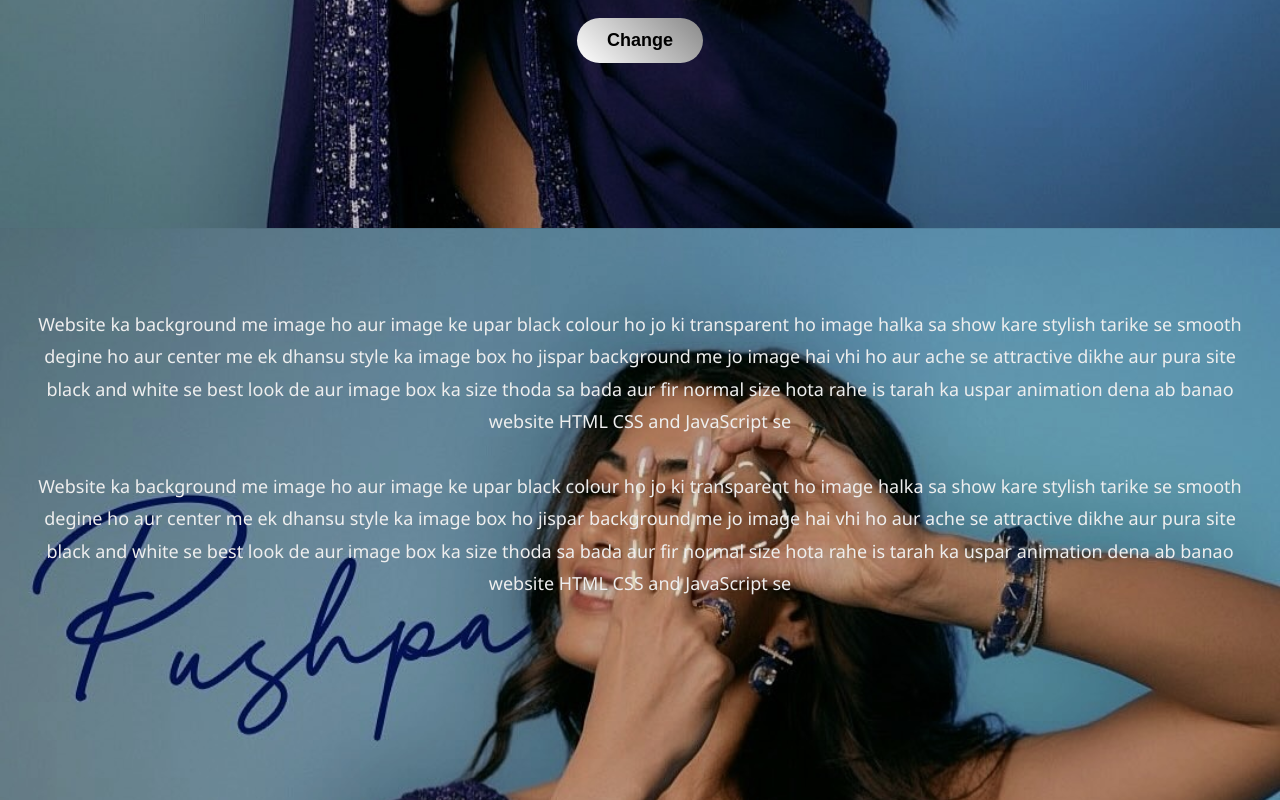
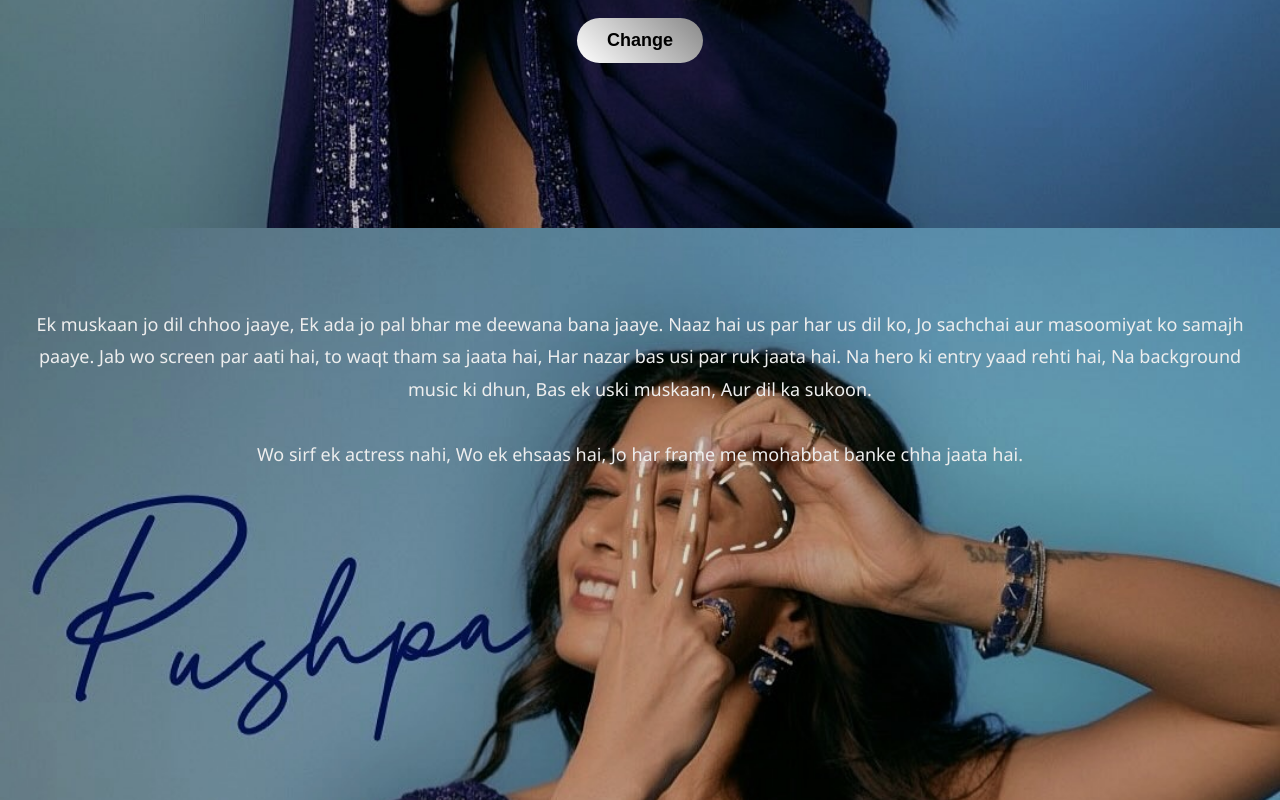
Before and after one commit to Tomrsh/T2-Project-Work-1-Rashmika-s-Gifts, a plain HTML site: page gift/gift.html in a window 1280 px wide. Shown: the part 572-1372 px from the top of the page. Drawn offline with Linux system fonts and the light colour scheme.

Commit message:
Update gift.html

```diff
--- a/gift/gift.html
+++ b/gift/gift.html
@@ -15,8 +15,23 @@
 
   <section class="content">
     <p>
-      Website ka background me image ho aur image ke upar black colour ho jo ki transparent ho image halka sa show kare stylish tarike se smooth degine ho aur center me ek dhansu style ka image box ho jispar background me jo image hai vhi ho aur ache se attractive dikhe aur pura site black and white se best look de aur image box ka size thoda sa bada aur fir normal size hota rahe is tarah ka uspar animation dena ab banao website HTML CSS and JavaScript se<br><br>
-      Website ka background me image ho aur image ke upar black colour ho jo ki transparent ho image halka sa show kare stylish tarike se smooth degine ho aur center me ek dhansu style ka image box ho jispar background me jo image hai vhi ho aur ache se attractive dikhe aur pura site black and white se best look de aur image box ka size thoda sa bada aur fir normal size hota rahe is tarah ka uspar animation dena ab banao website HTML CSS and JavaScript se
+      Ek muskaan jo dil chhoo jaaye,
+Ek ada jo pal bhar me deewana bana jaaye.
+Naaz hai us par har us dil ko,
+Jo sachchai aur masoomiyat ko samajh paaye.
+
+Jab wo screen par aati hai, to waqt tham sa jaata hai,
+Har nazar bas usi par ruk jaata hai.
+Na hero ki entry yaad rehti hai,
+Na background music ki dhun,
+Bas ek uski muskaan,
+Aur dil ka sukoon.
+
+
+      <br><br>
+      Wo sirf ek actress nahi,
+Wo ek ehsaas hai,
+Jo har frame me mohabbat banke chha jaata hai.
     </p><br />
       <div class="btn2">
         <button class="next-button" onclick="goToNextPage()">Next 💌</button>
```
